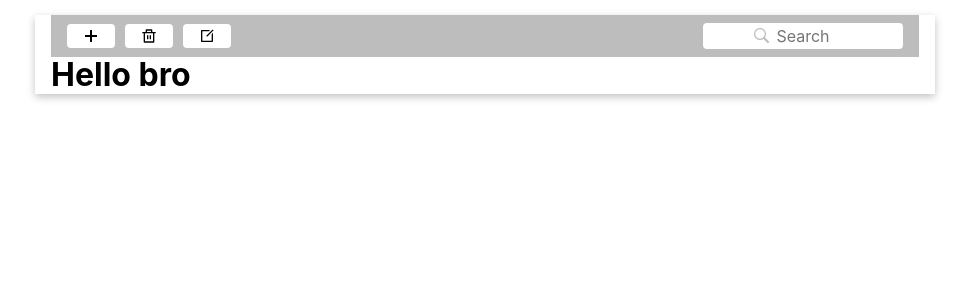
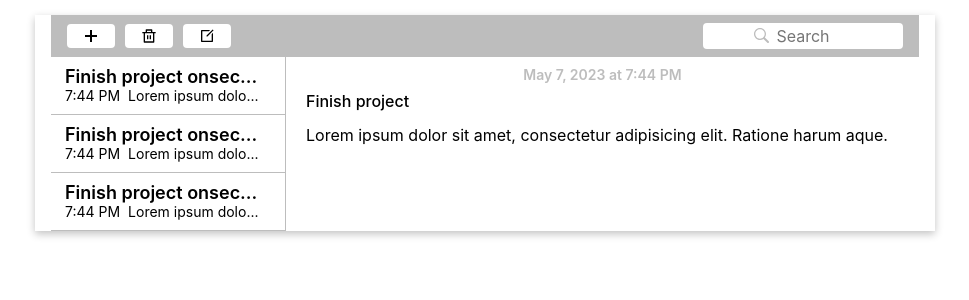
Before and after one commit to Siryi-Oleksandr/notes-app-test, a React (Create React App) app: page / in a window 1280 px wide. Shown: the top 300 px of the page, without its empty margins (155-1124 px from the left). Built offline with nearby package versions, Linux system fonts and the light colour scheme.

Commit message:
add styles to Sidebar and Workspace

```diff
--- a/src/components/App/App.jsx
+++ b/src/components/App/App.jsx
@@ -1,21 +1,28 @@
 import { useContext } from 'react';
 import { GlobalStyle } from '../../GlobalStyle';
 import Header from '../Header';
-import { Container } from './App.styled';
+import { Container, MainSection } from './App.styled';
 import localeContext from '../../context/localeContext';
+import Sidebar from '../Sidebar';
+import Workspace from '../Workspace';
+
+const date = new Date();
+console.log(date.getTime());
 
 // console.log(process.env.NODE_ENV);
 // const otherText = process.env.NODE_ENV === 'development' || 'production';
 
 function App() {
-  const LS_Context = useContext(localeContext);
-  const { a } = LS_Context;
-  console.log('a =>', a);
+  // const LS_Context = useContext(localeContext);
+  // const { a } = LS_Context;
+  // console.log('a =>', a);
   return (
     <Container>
       <Header />
-
-      <h1>Hello bro</h1>
+      <MainSection>
+        <Sidebar />
+        <Workspace />
+      </MainSection>
       <GlobalStyle />
     </Container>
   );
--- a/src/components/App/App.styled.jsx
+++ b/src/components/App/App.styled.jsx
@@ -11,3 +11,8 @@ export const Container = styled.div`
   box-shadow: rgba(0, 0, 0, 0.24) 0px 3px 8px;
   background-color: ${pallete.white};
 `;
+
+export const MainSection = styled.main`
+  display: flex;
+  width: 100%;
+`;
--- a/src/components/ListItem/ListItem.jsx
+++ b/src/components/ListItem/ListItem.jsx
@@ -1,7 +1,29 @@
 import React from 'react';
+import { truncateTitle, truncateDesc } from '../../helpers/textService';
+import { formatShortDate } from '../../helpers/dateService';
+import {
+  DescWrapper,
+  Item,
+  NoteDate,
+  NoteDesc,
+  NoteTitle,
+} from './ListItem.styled';
+
+const date = 1683488657802;
+const title = 'Finish project onsectetur adipisicing elit. Ratione';
+const description =
+  'Lorem ipsum dolor sit amet, consectetur adipisicing elit. Ratione harum aque.';
 
 function ListItem() {
-  return <div>ListItem</div>;
+  return (
+    <Item>
+      <NoteTitle>{truncateTitle(title)}</NoteTitle>
+      <DescWrapper>
+        <NoteDesc>{formatShortDate(date)}</NoteDesc>
+        <NoteDate>{truncateDesc(description)}</NoteDate>
+      </DescWrapper>
+    </Item>
+  );
 }
 
 export default ListItem;
--- a/src/components/ListItem/ListItem.styled.jsx
+++ b/src/components/ListItem/ListItem.styled.jsx
@@ -0,0 +1,27 @@
+import styled from 'styled-components';
+import { pallete } from '../../helpers/variables';
+
+export const Item = styled.li`
+  padding: 10px 14px;
+  border-bottom: 1px solid ${pallete.gray};
+`;
+
+export const NoteTitle = styled.p`
+  font-size: 18px;
+  font-weight: 600;
+`;
+
+export const DescWrapper = styled.div`
+  display: flex;
+  gap: 8px;
+`;
+
+export const NoteDesc = styled.span`
+  font-size: 14px;
+  font-weight: 400;
+`;
+
+export const NoteDate = styled.span`
+  font-size: 14px;
+  font-weight: 400;
+`;
--- a/src/components/Sidebar/Sidebar.jsx
+++ b/src/components/Sidebar/Sidebar.jsx
@@ -1,7 +1,17 @@
 import React from 'react';
+import ListItem from '../ListItem/ListItem';
+import { Aside } from './Sidebar.styled';
 
 function Sidebar() {
-  return <div>Sidebar</div>;
+  return (
+    <Aside>
+      <ul>
+        <ListItem />
+        <ListItem />
+        <ListItem />
+      </ul>
+    </Aside>
+  );
 }
 
 export default Sidebar;
--- a/src/components/Sidebar/Sidebar.styled.jsx
+++ b/src/components/Sidebar/Sidebar.styled.jsx
@@ -0,0 +1,9 @@
+import styled from 'styled-components';
+import { pallete } from '../../helpers/variables';
+
+export const Aside = styled.aside`
+  display: flex;
+  flex-direction: column;
+  min-width: 235px;
+  border-right: 1px solid ${pallete.gray};
+`;
--- a/src/components/Workspace/Workspace.jsx
+++ b/src/components/Workspace/Workspace.jsx
@@ -1,7 +1,25 @@
 import React from 'react';
+import {
+  NoteDate,
+  NoteDesc,
+  NoteDetailsWrapper,
+  NoteTitle,
+} from './Workspace.styled';
+import { formatDate } from '../../helpers/dateService';
+
+const date = 1683488657802;
+const title = 'Finish project';
+const description =
+  'Lorem ipsum dolor sit amet, consectetur adipisicing elit. Ratione harum aque.';
 
 function Workspace() {
-  return <div>Workspace</div>;
+  return (
+    <NoteDetailsWrapper>
+      <NoteDate>{formatDate(date)}</NoteDate>
+      <NoteTitle>{title}</NoteTitle>
+      <NoteDesc>{description}</NoteDesc>
+    </NoteDetailsWrapper>
+  );
 }
 
 export default Workspace;
--- a/src/components/Workspace/Workspace.styled.jsx
+++ b/src/components/Workspace/Workspace.styled.jsx
@@ -0,0 +1,28 @@
+import styled from 'styled-components';
+import { pallete } from '../../helpers/variables';
+
+export const NoteDetailsWrapper = styled.div`
+  flex-grow: 1;
+  padding: 8px 20px;
+  text-align: center;
+`;
+
+export const NoteDate = styled.span`
+  margin-bottom: 16px;
+  font-weight: 600;
+  font-size: 14px;
+  color: ${pallete.gray};
+`;
+
+export const NoteTitle = styled.p`
+  margin-top: 8px;
+  font-size: 16px;
+  font-weight: 500;
+  text-align: left;
+`;
+
+export const NoteDesc = styled.p`
+  margin-top: 16px;
+  font-size: 16px;
+  text-align: left;
+`;
--- /dev/null
+++ b/src/helpers/dateService.js
@@ -0,0 +1,60 @@
+const months = [
+  'January',
+  'February',
+  'March',
+  'April',
+  'May',
+  'June',
+  'July',
+  'August',
+  'September',
+  'October',
+  'November',
+  'December',
+];
+
+export function formatDate(timestamp) {
+  const date = new Date(timestamp);
+  const year = date.getFullYear();
+  const month = months[date.getMonth()];
+  const day = date.getDate();
+  let hour = date.getHours();
+  const minute = date.getMinutes();
+  let period = 'AM';
+
+  if (hour >= 12) {
+    period = 'PM';
+    if (hour > 12) {
+      hour -= 12;
+    }
+  }
+
+  return `${month} ${day}, ${year} at ${hour}:${minute
+    .toString()
+    .padStart(2, '0')} ${period}`;
+}
+
+export function formatShortDate(timestamp) {
+  const today = new Date();
+  const date = new Date(timestamp);
+  const isToday = date.toDateString() === today.toDateString();
+
+  if (isToday) {
+    let hour = date.getHours();
+    let period = 'AM';
+
+    if (hour >= 12) {
+      period = 'PM';
+      if (hour > 12) {
+        hour -= 12;
+      }
+    }
+
+    return `${hour}:${date.getMinutes().toString().padStart(2, '0')} ${period}`;
+  } else {
+    return `${date.getMonth() + 1}/${date.getDate()}/${date
+      .getFullYear()
+      .toString()
+      .slice(-2)}`;
+  }
+}
--- /dev/null
+++ b/src/helpers/textService.js
@@ -0,0 +1,15 @@
+export function truncateTitle(text) {
+  if (text.length > 20 && text.slice(0, 20) !== text + '...') {
+    return text.slice(0, 20) + '...';
+  } else {
+    return text;
+  }
+}
+
+export function truncateDesc(text) {
+  if (text.length > 16 && text.slice(0, 16) !== text + '...') {
+    return text.slice(0, 16) + '...';
+  } else {
+    return text;
+  }
+}
```
Also changed, not shown: src/notes.json (added, +26 -0 lines).
